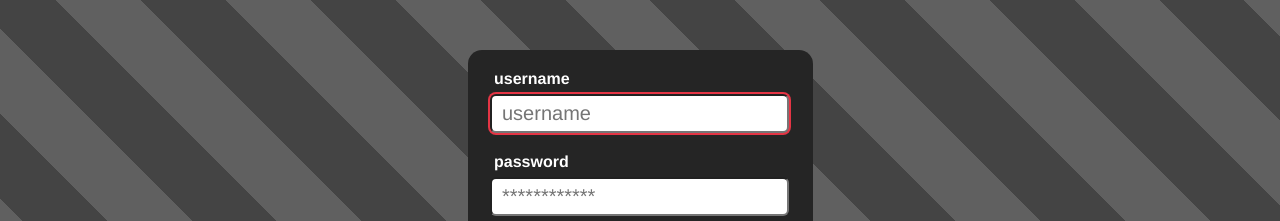
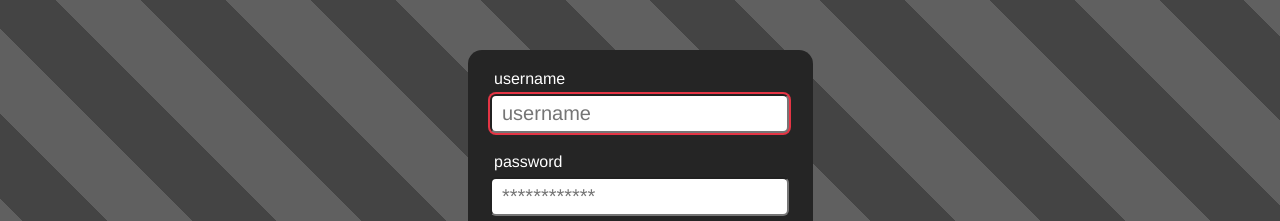
Before and after one commit to doomsday-project/doomsday, a Vue app in the folder web/: page / in a window 1280 px wide. Shown: the part 262-483 px from the top of the page. Built offline with nearby package versions, Linux system fonts and the light colour scheme.

Commit message:
pointer cursor for login button

```diff
--- a/web/src/components/inputs/InputButton.vue
+++ b/web/src/components/inputs/InputButton.vue
@@ -36,6 +36,7 @@
 
 .active:hover {
   background: rgba(255,255,255,0.1) !important;
+  cursor: pointer;
 }
 
 .active:active {
--- a/web/src/views/Login.vue
+++ b/web/src/views/Login.vue
@@ -189,7 +189,6 @@
   margin-bottom: 6px;
   display: grid;
   font-size: 16px;
-  font-weight: bold;
 }
 
 .login-row input[type=text], input[type=password] {
```
